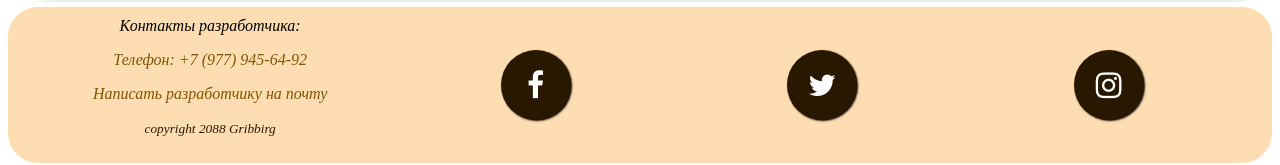
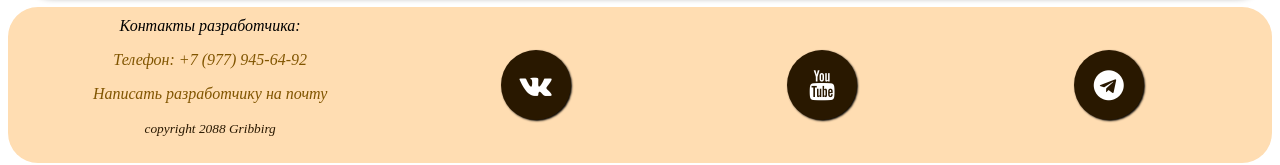
Before and after one commit to Gribbirg/DevelopmentOfClientPartsOfInternetResources, a plain HTML site: page Practice_7/index.html in a window 1280 px wide. Shown: the part 5393-5558 px from the top of the page. Drawn offline with Linux system fonts and the light colour scheme.

Commit message:
Practice 7 final v3 icons fix

```diff
--- a/Practice_7/index.html
+++ b/Practice_7/index.html
@@ -387,13 +387,13 @@
     </address>
     <address>
         <div>
-            <a href="#" class="fa fa-facebook"></a>
+            <a href="#" class="fa fa-vk"></a>
         </div>
         <div>
-            <a href="#" class="fa fa-twitter"></a>
+            <a href="#" class="fa fa-youtube"></a>
         </div>
         <div>
-            <a href="#" class="fa fa-instagram"></a>
+            <a href="#" class="fa fa-telegram"></a>
         </div>
     </address>
 </footer>
```
